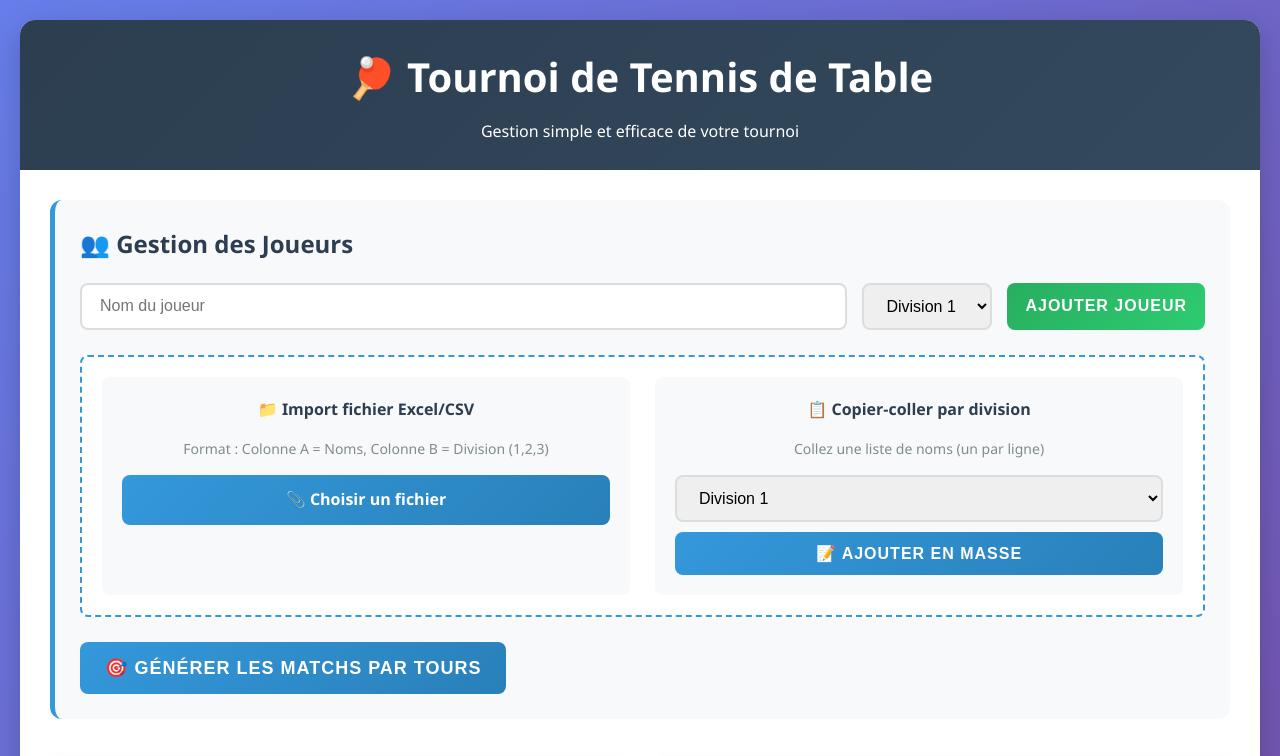
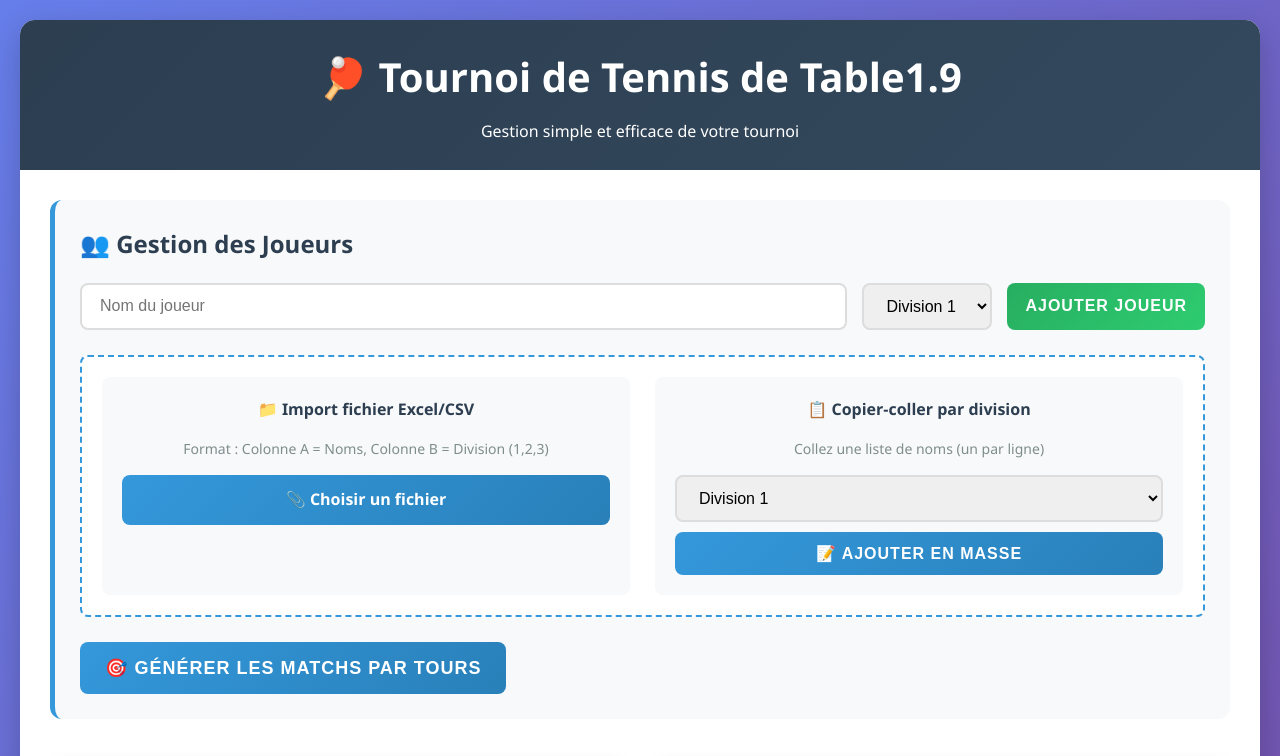
Before and after one commit to Romaincapp/tennisdetable, a plain HTML site: page index.html in a window 1280 px wide. Shown: the top 756 px of the page. Drawn offline with Linux system fonts and the light colour scheme.

Commit message:
Update index.html

```diff
--- a/index.html
+++ b/index.html
@@ -437,7 +437,7 @@
 <body>
     <div class="container">
         <div class="header">
-            <h1>🏓 Tournoi de Tennis de Table</h1>
+            <h1>🏓 Tournoi de Tennis de Table1.9</h1>
             <p>Gestion simple et efficace de votre tournoi</p>
         </div>
 
```
